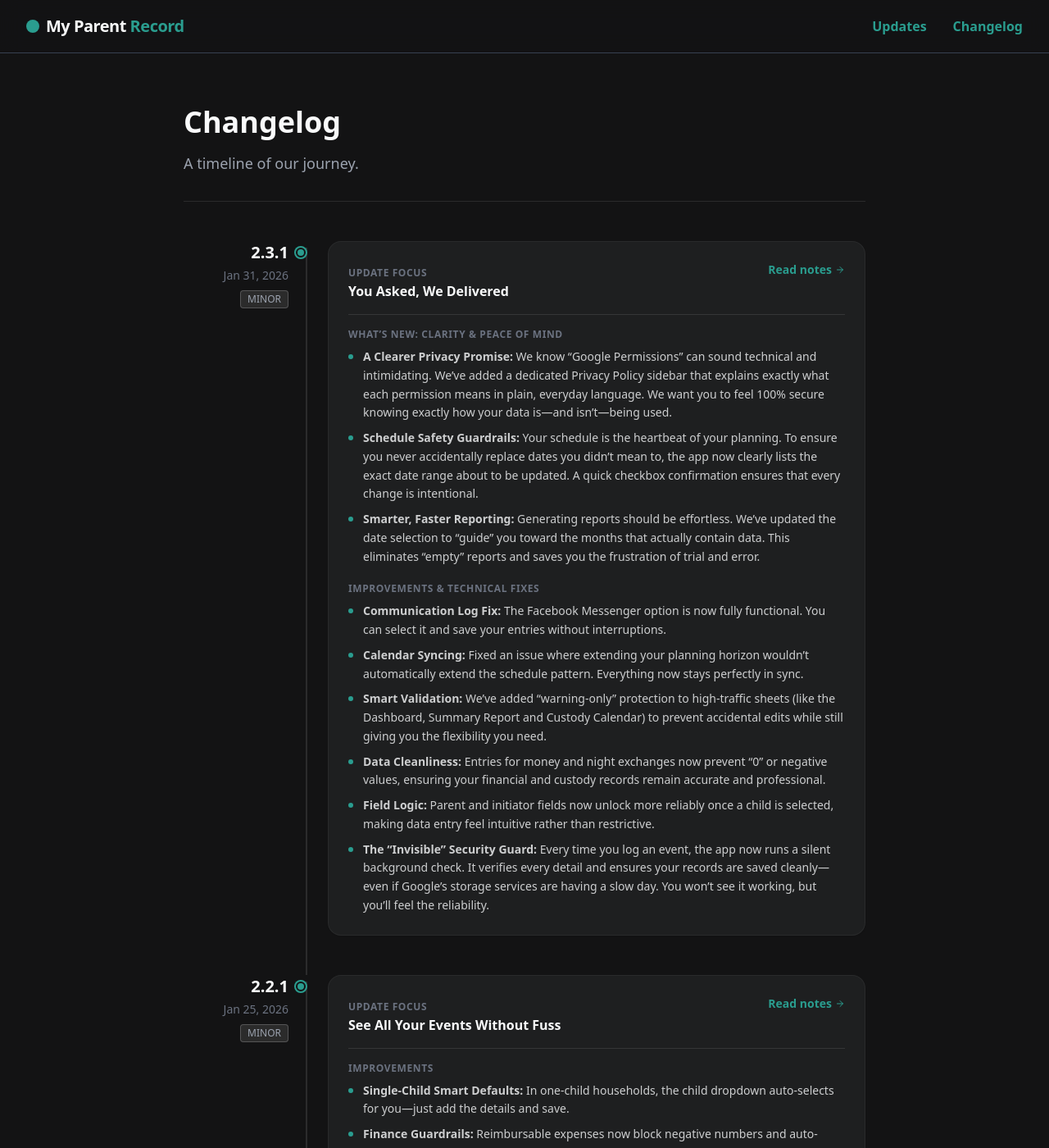
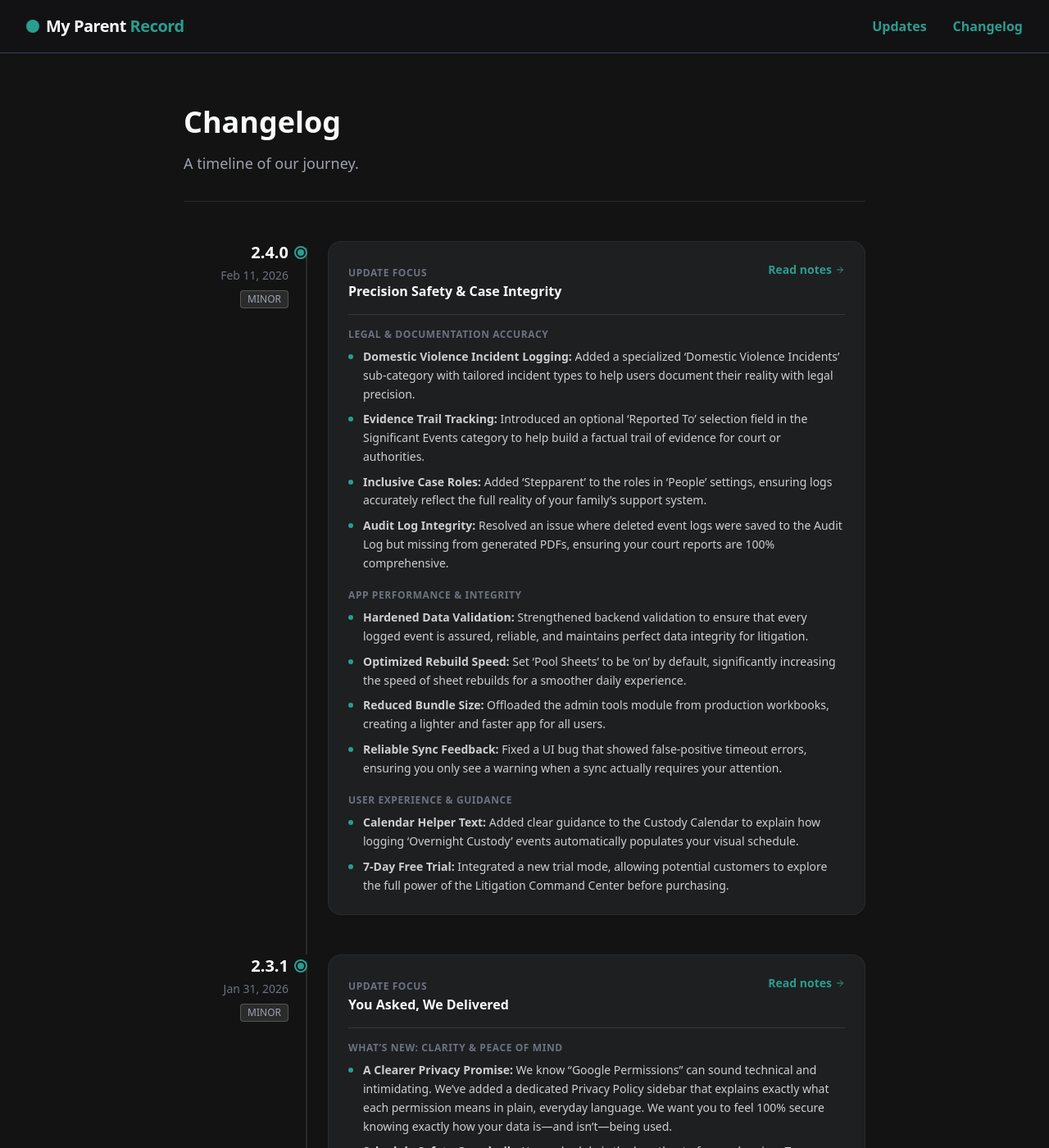
Before and after one commit to verascribe/myparentrecord-site, a Jekyll site: the page built from changelog.html, in a window 1280 px wide and 1400 px high. Shown: the whole window at 82% size. Built offline with Jekyll 4.4.1, drawn with Linux system fonts in a browser that asks for light colours; nearby versions of some CDN libraries.

Commit message:
chore: updates content for 2.4.0 release

```diff
--- /dev/null
+++ b/_posts/2026-02-09-v2-4-0.md
@@ -0,0 +1,87 @@
+---
+layout: post
+title: "Precision Safety & Case Integrity"
+date: 2026-02-11
+category: Feature
+# Announcement, Feature, Improvement, Bug Fix, Security, Engineering
+
+# Changelog specific data
+version: "2.4.0"
+release_type: minor
+changelog_groups:
+  - name: "Legal & Documentation Accuracy"
+    items:
+      - "**Domestic Violence Incident Logging:** Added a specialized 'Domestic Violence Incidents' sub-category with tailored incident types to help users document their reality with legal precision."
+      - "**Evidence Trail Tracking:** Introduced an optional 'Reported To' selection field in the Significant Events category to help build a factual trail of evidence for court or authorities."
+      - "**Inclusive Case Roles:** Added 'Stepparent' to the roles in 'People' settings, ensuring logs accurately reflect the full reality of your family's support system."
+      - "**Audit Log Integrity:** Resolved an issue where deleted event logs were saved to the Audit Log but missing from generated PDFs, ensuring your court reports are 100% comprehensive."
+
+  - name: "App Performance & Integrity"
+    items:
+      - "**Hardened Data Validation:** Strengthened backend validation to ensure that every logged event is assured, reliable, and maintains perfect data integrity for litigation."
+      - "**Optimized Rebuild Speed:** Set 'Pool Sheets' to be 'on' by default, significantly increasing the speed of sheet rebuilds for a smoother daily experience."
+      - "**Reduced Bundle Size:** Offloaded the admin tools module from production workbooks, creating a lighter and faster app for all users."
+      - "**Reliable Sync Feedback:** Fixed a UI bug that showed false-positive timeout errors, ensuring you only see a warning when a sync actually requires your attention."
+
+  - name: "User Experience & Guidance"
+    items:
+      - "**Calendar Helper Text:** Added clear guidance to the Custody Calendar to explain how logging 'Overnight Custody' events automatically populates your visual schedule."
+      - "**7-Day Free Trial:** Integrated a new trial mode, allowing potential customers to explore the full power of the Litigation Command Center before purchasing."
+---
+
+## New Features: Built for Your Reality
+
+We’ve been listening closely to your feedback, and this update is all about making your co-parenting workflow as smooth and secure as possible. Every update we push is designed to ensure your evidence is audit-ready and reflects the true complexity of your life.
+
+---
+
+## The Improvements
+
+### 1. Domestic Violence & Family Safety
+
+**The Request:**
+
+> I would like to log domestic violence incidents and other relevant events that coincide with divorce/custody.
+
+**The Solution:**
+
+When you’re in the middle of a high-conflict case, "Other" isn't a descriptive enough category for your attorney. We’ve introduced **Domestic Violence Incident** as a first-class logging sub-category. You can now tag specific behaviors like _Coercive Control_, _Stalking_, and _Intimidation_ with legal-grade precision.
+
+Additionally, we added a **"Reported To"** selector. This allows you to instantly link an incident to a police report, Child Protective Services, or a mediator, building a chronological "trail of evidence" that proves a consistent pattern of behavior over time.
+
+<img src="{{ '/assets/images/releases/v2-4-0/domestic-violence-logging.png' | relative_url }}" alt="Domestic Violence Incident Logging" class="w-full rounded-lg border border-white/10 shadow-lg">
+
+---
+
+### 2. Blended Family Recognition: The Stepparent Role
+
+**The Request:**
+
+> One suggestion I have that may help in some cases is adding an option to add a step parent. If the step parents are involved and communicate with the other custodial parent that would be an easy way to keep up with all communication from all parties involved.
+
+**The Solution:**
+
+In family law, accuracy is everything, but so is legal distinction. While stepparents often do the heavy lifting, they occupy a unique legal space. We've added "Stepparent" as a secondary role in your People settings to capture your operational reality without blurring legal lines.
+
+While the Custody Calendar remains focused on the primary legal parents to ensure your overnight percentages stay accurate for child support, the Stepparent role is now fully supported in your daily Schedule & Parenting Time logs, Communication logs, Incident Reports, and all other log events. This ensures your logs provide a 100% factual representation of the adults physically involved in your children's lives, providing your attorney with a clear picture of who is actually present during transitions and events.
+
+<img src="{{ '/assets/images/releases/v2-4-0/stepparent-role.png' | relative_url }}" alt="Stepparent Role" class="w-full rounded-lg border border-white/10 shadow-lg">
+
+---
+
+## A Note From Us: Your Reality Drives Our Roadmap
+
+Every major feature in this update started as a message from a parent navigating the complex, often stressful reality of family law.
+
+When you take the time to tell us, “I need to document this specific pattern,” or “The app needs to reflect who is actually present at exchanges,” you aren’t just helping yourself—you’re building a more robust safety net for every other parent using this tool. The new Domestic Violence Incident logging exists because a parent requested it for their situation. The new Stepparent role was added because a family needed to log their daily operational truth without compromising their primary legal custody math.
+
+Your reality drives our roadmap. If there is a feature that would make your life easier, your documentation clearer, or your journey through the legal system a little more organized, please let us know. We are listening.
+
+## A Small Favor: Help Us Reach More Parents
+
+We are a small team, and we rely entirely on word-of-mouth. If this app has given you a little more peace of mind, would you consider leaving a quick review on Etsy? It takes less than 60 seconds, but for a parent searching for a "safety net" in a tough moment, your review might be the reason they finally find the tool they need. You’re not just helping us; you’re helping another parent find their footing.
+
+<!-- Button -->
+
+<a href="https://www.etsy.com/your/purchases" target="_blank" class="block w-full text-center bg-[#7c3aed] text-[#ffffff] font-bold py-3 rounded-xl relative z-10 shadow-sm no-underline hover:no-underline" style="color:#ffffff!important;"> Leave a Review
+</a>
```
Also changed, not shown: upgrade-guide.md (+25 -0 lines), assets/images/guides/upgrade-guide/import-data.png, assets/images/guides/upgrade-guide/import-warning-pre-210-data.png, assets/images/guides/upgrade-guide/make-a-copy.png, assets/images/releases/v2-4-0/domestic-violence-logging.png (added), assets/images/releases/v2-4-0/stepparent-role.png (added).
